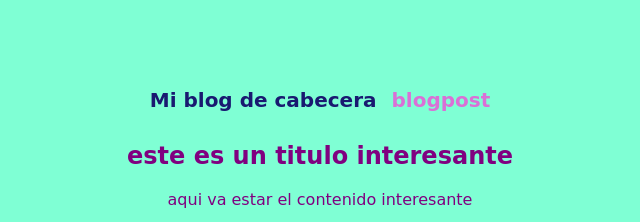
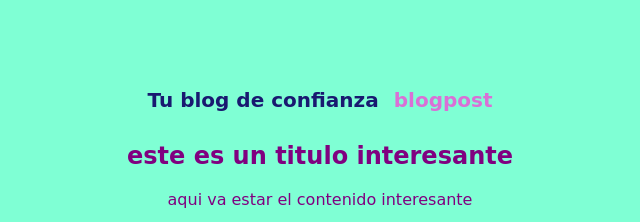
Before and after one commit to santiCG/Blogpost, a plain HTML site: page blogpost.html in a window 1280 px wide. Shown: the part 152-374 px from the top of the page, 320-960 px from the left. Drawn offline with Linux system fonts and the light colour scheme.

Commit message:
cambio titulo

```diff
--- a/blogpost.html
+++ b/blogpost.html
@@ -9,7 +9,7 @@
 <body>
     <div class="container">
         <div class="header">
-            Mi blog de cabecera<span>blogpost</span>
+            Tu blog de confianza<span>blogpost</span>
         </div>
         <div class="post">
             <h2>este es un titulo interesante</h2>
```
